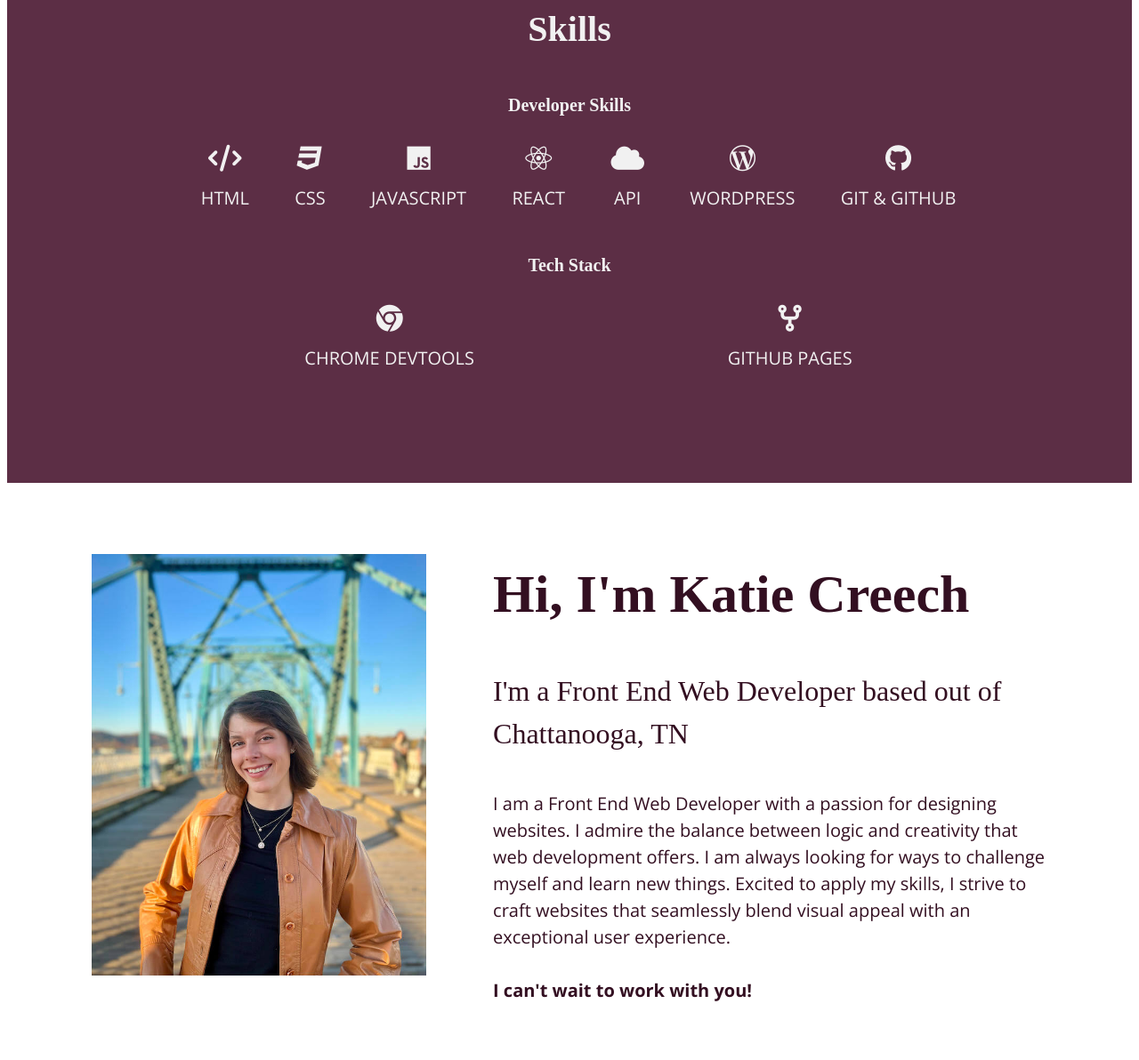
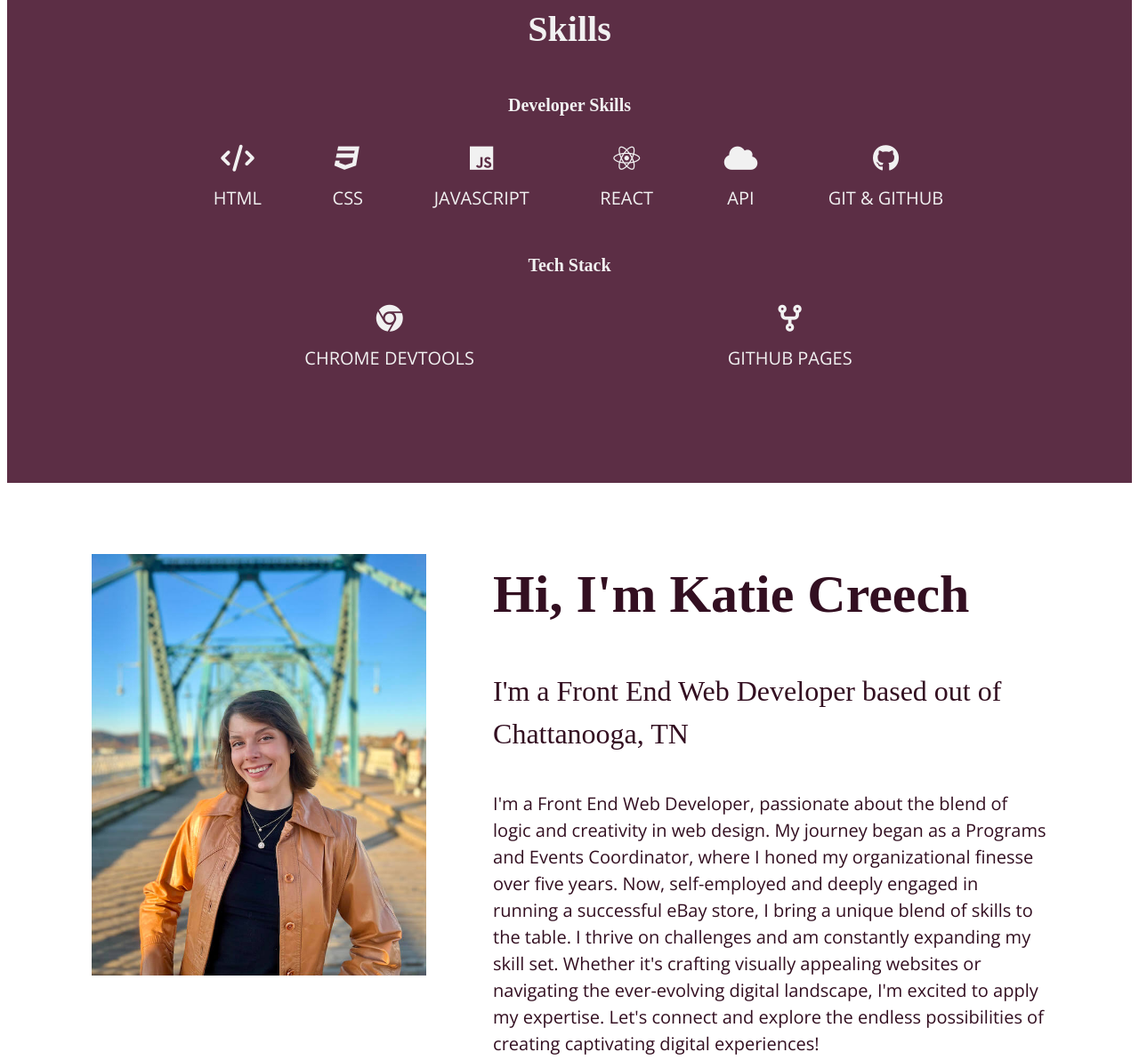
Before and after one commit to KatherineMarlo/portfolio-website, a website built with Parcel: page index.html in a window 1280 px wide. Shown: the part 2660-3852 px from the top of the page at 89% size. Built offline with nearby package versions, Linux system fonts and the light colour scheme; a web font is replaced by a local one.

Commit message:
Updated about me paragraph and skill section

```diff
--- a/index.html
+++ b/index.html
@@ -218,14 +218,6 @@
             </div>
             <div>
               <p class="skill-icon">
-                <i class="fa-brands fa-wordpress-simple fa-xl"></i>
-              </p>
-              <p class="skill-list-description">
-                Wordpress
-              </p>
-            </div>
-            <div>
-              <p class="skill-icon">
                 <i class="fa-brands fa-github fa-xl"></i>
               </p>
               <p class="skill-list-description">
@@ -265,7 +257,7 @@
             <h3>Hi, I'm Katie Creech</h3>
             <h4>I'm a Front End Web Developer based out of Chattanooga, TN</h4>
             <p class="about-text">
-              I am a Front End Web Developer with a passion for designing websites. I admire the balance between logic and creativity that web development offers. I am always looking for ways to challenge myself and learn new things. Excited to apply my skills, I strive to craft websites that seamlessly blend visual appeal with an exceptional user experience.
+              I'm a Front End Web Developer, passionate about the blend of logic and creativity in web design. My journey began as a Programs and Events Coordinator, where I honed my organizational finesse over five years. Now, self-employed and deeply engaged in running a successful eBay store, I bring a unique blend of skills to the table. I thrive on challenges and am constantly expanding my skill set. Whether it's crafting visually appealing websites or navigating the ever-evolving digital landscape, I'm excited to apply my expertise. Let's connect and explore the endless possibilities of creating captivating digital experiences!
             </p>
             <p>
               <span>I can't wait to work with you!</span>
```
